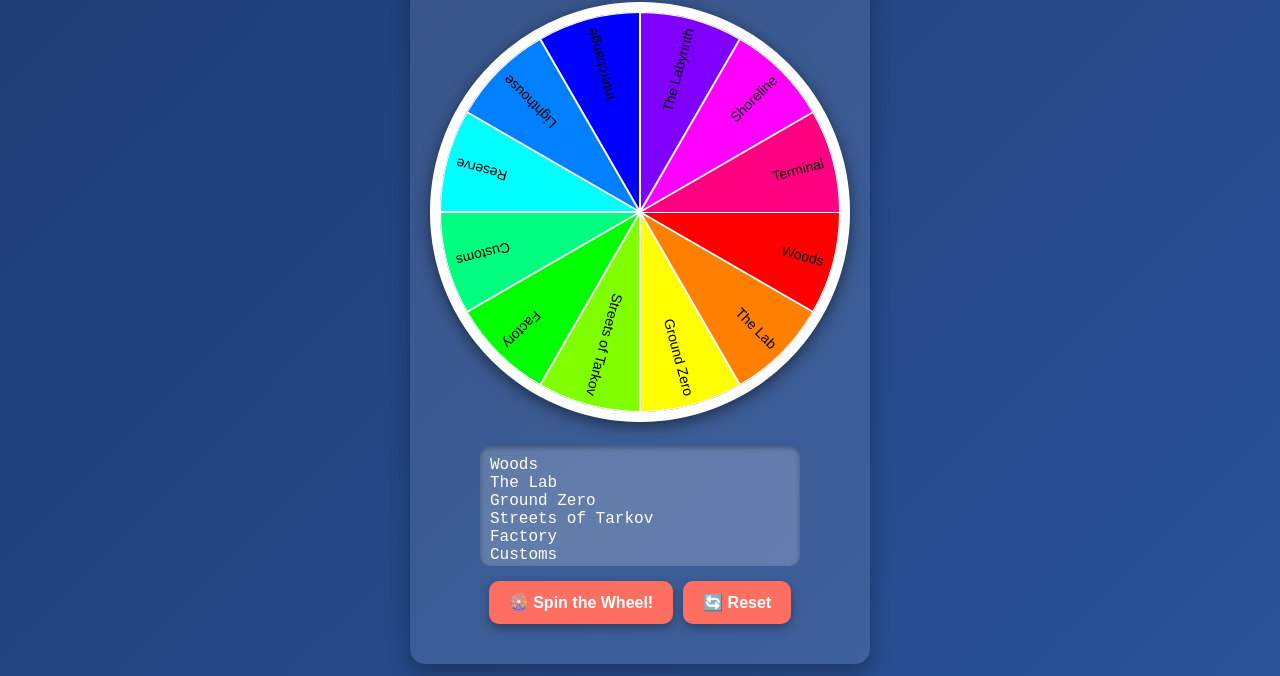
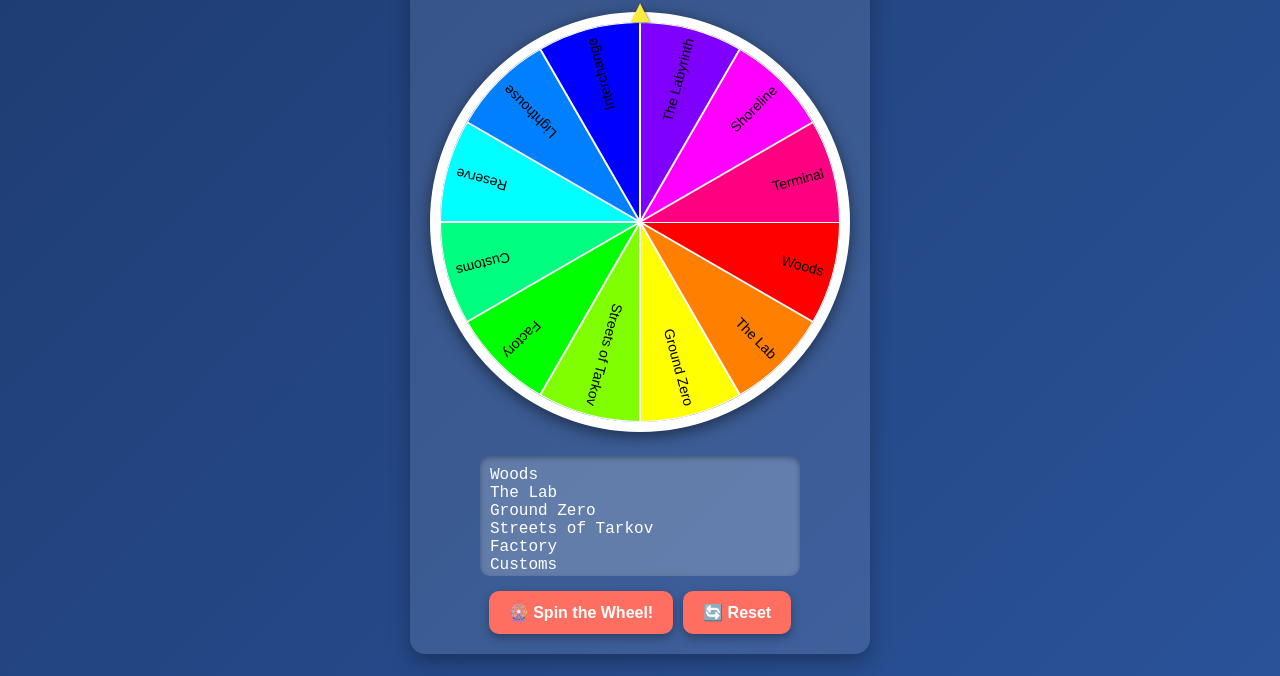
Before and after one commit to bliestek/tarkov-spinner, a plain HTML site: page index.html in a window 1280 px wide. Shown: the part 124-800 px from the top of the page. Drawn offline with Linux system fonts and the light colour scheme.

Commit message:
Add files via upload

```diff
--- a/index.html
+++ b/index.html
@@ -9,7 +9,11 @@
 <body>
     <div class="container">
         <h1>Tarkov Map Spinner</h1>
-        <canvas id="wheel" width="400" height="400"></canvas>
+        <div id="result" class="result"></div>
+        <div class="wheel-container">
+            <canvas id="wheel" width="400" height="400"></canvas>
+            <div class="arrow">▲</div>
+        </div>
         <div class="controls">
             <textarea id="map-input" placeholder="Enter map names, one per line..."></textarea>
             <div class="buttons">
@@ -17,7 +21,6 @@
                 <button id="reset-button">🔄 Reset</button>
             </div>
         </div>
-        <div id="result"></div>
     </div>
     <script src="app.js"></script>
 </body>
--- a/style.css
+++ b/style.css
@@ -11,10 +11,18 @@ body {
 }
 
 h1 {
-    margin-bottom: 20px;
+    margin-bottom: 10px;
     font-size: 2.5rem;
     font-weight: bold;
     text-shadow: 2px 2px 4px rgba(0, 0, 0, 0.5);
+}
+
+.result {
+    margin-bottom: 20px;
+    font-size: 1.5rem;
+    font-weight: bold;
+    text-shadow: 1px 1px 3px rgba(0, 0, 0, 0.5);
+    color: #ffeb3b;
 }
 
 .container {
@@ -25,6 +33,11 @@ h1 {
     box-shadow: 0 8px 20px rgba(0, 0, 0, 0.3);
 }
 
+.wheel-container {
+    position: relative;
+    display: inline-block;
+}
+
 #wheel {
     width: 400px;
     height: 400px;
@@ -32,6 +45,16 @@ h1 {
     border: 10px solid #fff;
     box-shadow: 0 4px 15px rgba(0, 0, 0, 0.5);
     margin-bottom: 20px;
+}
+
+.arrow {
+    position: absolute;
+    top: -20px;
+    left: 50%;
+    transform: translateX(-50%);
+    font-size: 2rem;
+    color: #ffeb3b;
+    text-shadow: 1px 1px 3px rgba(0, 0, 0, 0.5);
 }
 
 .controls {
@@ -87,10 +110,3 @@ button:active {
     transform: translateY(0);
     box-shadow: 0 4px 10px rgba(0, 0, 0, 0.3);
 }
-
-#result {
-    margin-top: 20px;
-    font-size: 1.5rem;
-    font-weight: bold;
-    text-shadow: 1px 1px 3px rgba(0, 0, 0, 0.5);
-}
```
